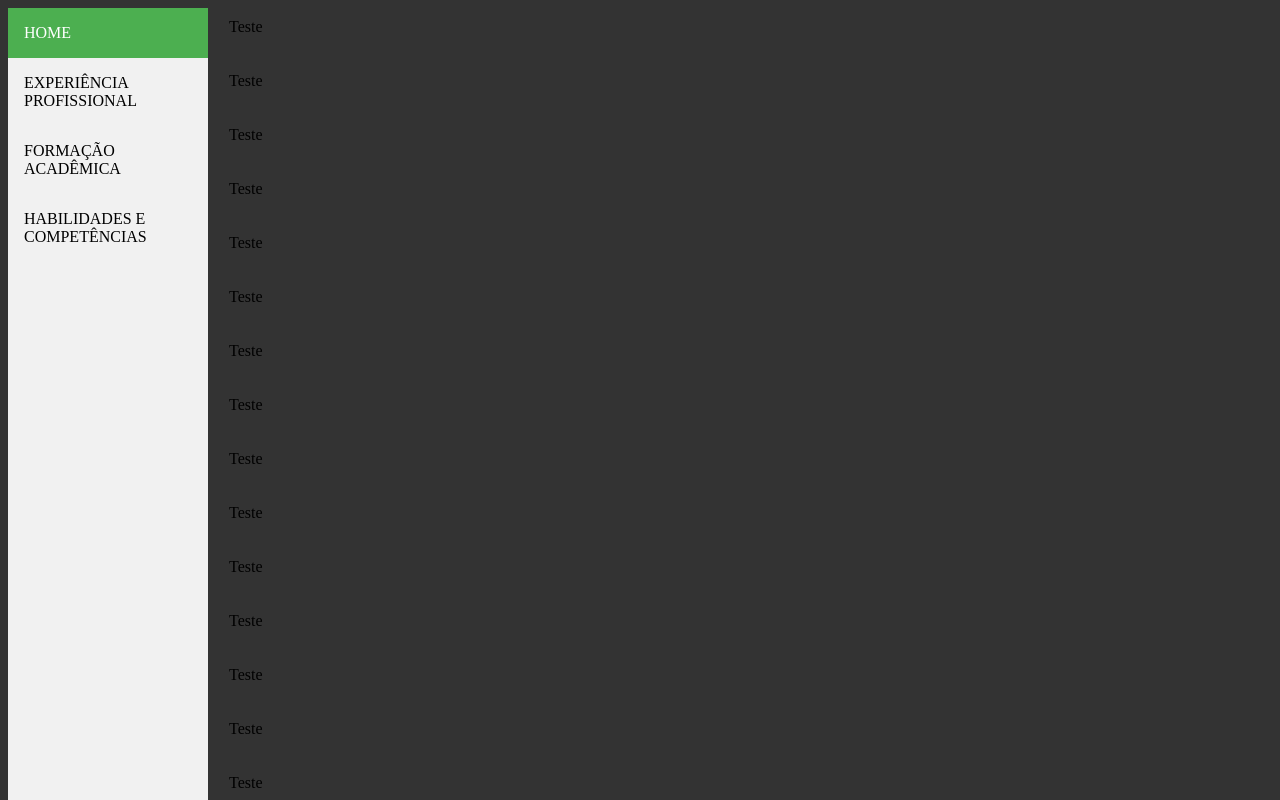
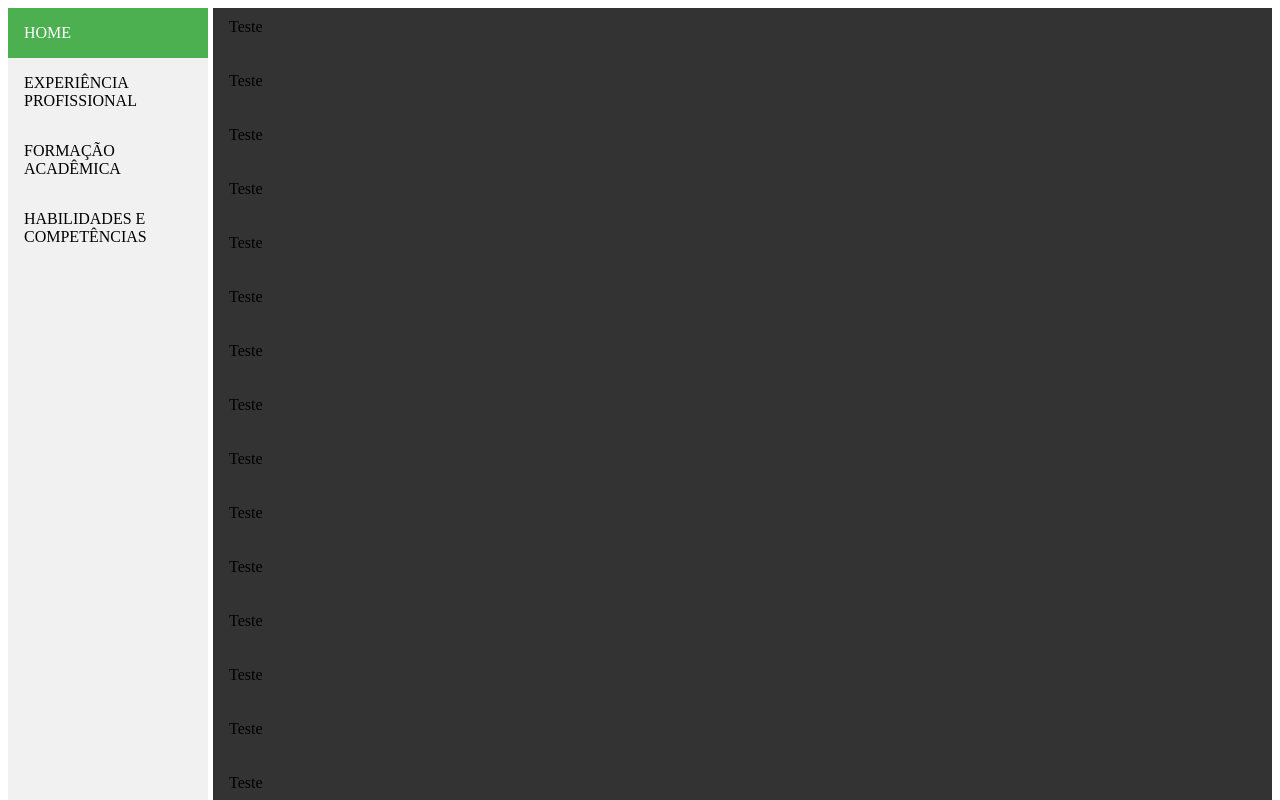
Before and after one commit to nathampa0909/psl1, a plain HTML site: page index.html in a window 1280 px wide. Shown: the top 800 px of the page. Drawn offline with Linux system fonts and the light colour scheme.

Commit message:
Corrigir cor preta

```diff
--- a/style.css
+++ b/style.css
@@ -1,5 +1,5 @@
 body {
-	background: #333;
+	background: #0000;
 }
 
 .sidebar 	{
```
